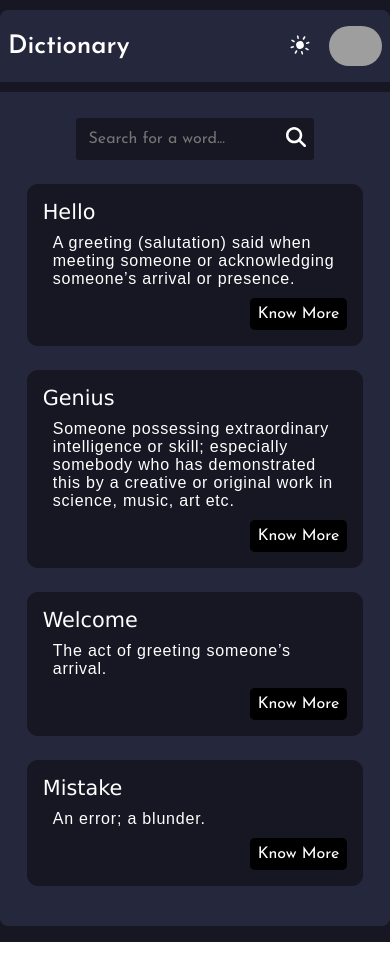
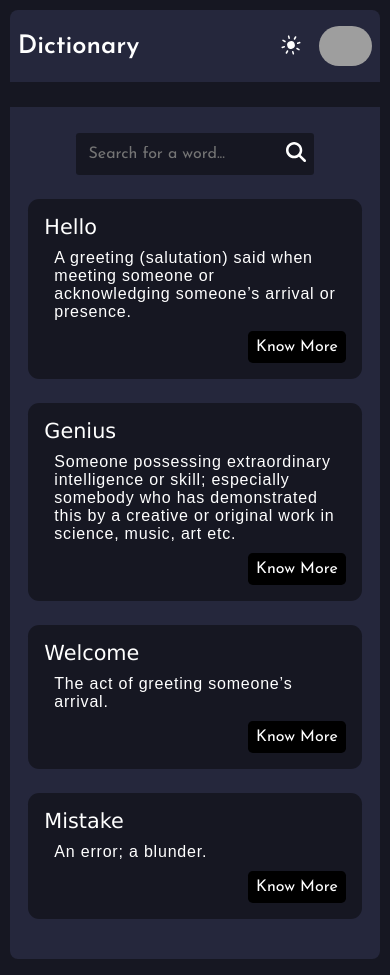
Before and after one commit to mjboy1412/Dictionary, a React (Vite) app: page / in a window 390 px wide. Before the commit the page ends 942 px from the top, so only its background shows below. Built offline with nearby package versions, Linux system fonts and the light colour scheme; grey boxes are pictures that could not be loaded.

Commit message:
Added responsive design

```diff
--- a/src/App.jsx
+++ b/src/App.jsx
@@ -15,7 +15,7 @@ function App() {
 
   return (
     <>
-    <div id='body' className={theme}>
+    <div id='body' className={`${theme} flex`}>
       <Header theme={theme} changeTheme={changeTheme} />
       <MainSection theme={theme} />
     </div>
--- a/src/components/Input.jsx
+++ b/src/components/Input.jsx
@@ -1,4 +1,4 @@
-import { useEffect, useRef, useState } from 'react';
+import { useEffect, useRef } from 'react';
 import searchDark from '../images/search-dark.svg';
 import searchLight from '../images/search-light.svg';
 
--- a/src/style.css
+++ b/src/style.css
@@ -31,7 +31,7 @@ button{
 }
 
 .header,.main{
-    width:100vw;
+    width:95vw;
     max-width:800px;
     margin:10px auto 0 auto;
     padding:1rem 0.5rem;
@@ -39,6 +39,7 @@ button{
 
 .header{
     justify-content:space-between;
+    flex-wrap:wrap;
     border-radius:0.5rem 0.5rem 0 0;
 }
 
@@ -60,6 +61,7 @@ input{
     padding:0.8rem;
     border-radius:0.3rem 0 0 0.3rem;
     background-color:transparent;
+    max-width:60vw;
 }
 
 .searchWordBtn{
@@ -104,6 +106,7 @@ body{
     min-width:100vw;
     min-height:100vh;
     position:absolute;
+    flex-direction:column;
 }
 
 #body.light{
@@ -310,3 +313,13 @@ body{
     100%{border-right-color:var(--Very-Dark-Gray);
         border-top-color:#FFF;}
 }
+
+@media only screen and (max-width:400px){
+    .main{
+        padding:1rem 0;
+    }
+
+    .result{
+        padding:1rem 0.4rem;
+    }
+}
```
